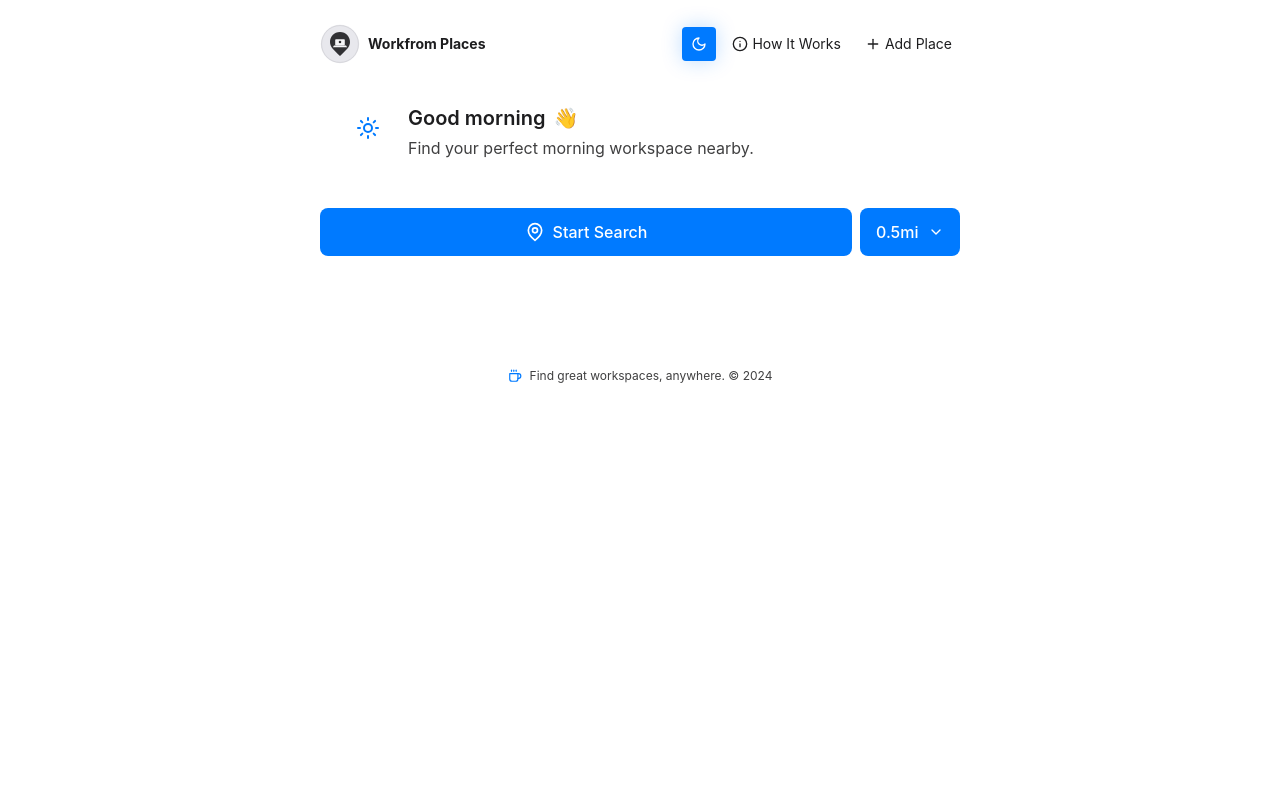
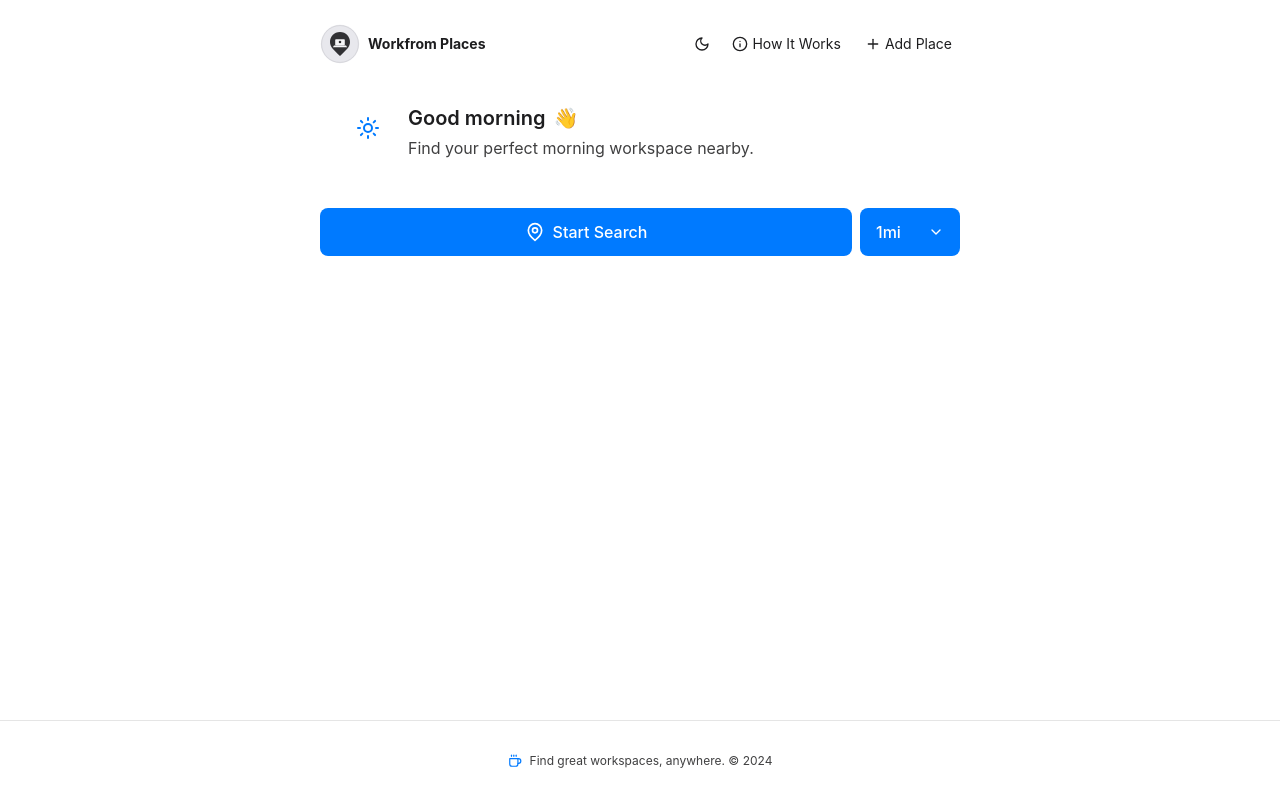
Before and after one commit to darrenbuckner/Workfrom-Places-Search-V2, a React (Create React App) app: page / in a window 1280 px wide. Shown: the top 806 px of the page. Built offline with nearby package versions, Linux system fonts and the light colour scheme.

Commit message:
this update improves the UX.

```diff
--- a/src/ThemeProvider.js
+++ b/src/ThemeProvider.js
@@ -53,18 +53,20 @@ export const ThemeToggle = () => {
   return (
     <button
       onClick={toggleTheme}
-      className={`
-        p-2 rounded transition-colors
-        bg-[var(--action-primary)] hover:bg-[var(--action-primary-hover)]
-        text-[var(--button-text)] shadow-[0_0_20px_var(--action-primary-border)]
-        border border-[var(--action-primary-border)]
-      `}
-      aria-label="Toggle theme"
+      className="p-1.5 rounded-md transition-colors text-text-tertiary
+        hover:text-text-primary hover:bg-bg-secondary group"
+      aria-label={`Switch to ${isDark ? 'light' : 'dark'} theme`}
     >
       {isDark ? (
-        <Sun size={16} className="text-[var(--button-text)]" />
+        <Sun
+          size={16}
+          className="group-hover:text-amber-400 transition-colors"
+        />
       ) : (
-        <Moon size={16} className="text-[var(--button-text)]" />
+        <Moon
+          size={16}
+          className="group-hover:text-blue-500 transition-colors"
+        />
       )}
     </button>
   );
--- a/src/components/Footer.js
+++ b/src/components/Footer.js
@@ -5,19 +5,64 @@ const Footer = () => {
   const currentYear = new Date().getFullYear();
 
   return (
-    <>
-      {/* Spacer div to ensure content isn't hidden behind footer */}
-      <div className="h-36 sm:h-24" />
-
-      <footer className="sticky bottom-0 w-full bg-[var(--bg-primary)] py-4 px-4 z-10">
-        <div className="max-w-2xl mx-auto flex items-center justify-center sm:justify-center gap-2 text-[var(--text-secondary)]">
-          <Coffee size={14} className="text-[var(--accent-primary)]" />
-          <span className="text-xs">
-            Find great workspaces, anywhere. <span>© {currentYear}</span>
-          </span>
+    <div className="footer-wrapper">
+      <footer className="fixed-footer">
+        <div className="max-w-2xl mx-auto flex flex-col sm:flex-row items-center justify-between gap-4 px-4">
+          <div className="flex items-center gap-2 text-[var(--text-secondary)]">
+            <Coffee size={14} className="text-[var(--accent-primary)]" />
+            <span className="text-xs">
+              Find great workspaces, anywhere. <span>© {currentYear}</span>
+            </span>
+          </div>
         </div>
       </footer>
-    </>
+
+      <style jsx global>{`
+        /* Ensure the page content has room for the footer */
+        #root {
+          min-height: 100vh;
+          padding-bottom: var(--footer-height, 80px);
+          position: relative;
+        }
+
+        /* Footer wrapper to maintain proper spacing */
+        .footer-wrapper {
+          position: absolute;
+          bottom: 0;
+          left: 0;
+          right: 0;
+          height: var(--footer-height, 80px);
+        }
+
+        /* Fixed footer with backdrop blur */
+        .fixed-footer {
+          position: fixed;
+          bottom: 0;
+          left: 0;
+          right: 0;
+          background: var(--bg-primary);
+          backdrop-filter: blur(8px);
+          border-top: 1px solid var(--border-primary);
+          padding: 1rem 0;
+          z-index: 50;
+          height: var(--footer-height, 80px);
+          display: flex;
+          align-items: center;
+        }
+
+        /* Mobile adjustments */
+        @media (max-width: 640px) {
+          :root {
+            --footer-height: 80px;
+          }
+
+          /* Ensure content doesn't get hidden on mobile */
+          .fixed-footer {
+            padding-bottom: calc(env(safe-area-inset-bottom, 0px) + 1rem);
+          }
+        }
+      `}</style>
+    </div>
   );
 };
 
--- a/src/components/WorkfromPlacesContent.js
+++ b/src/components/WorkfromPlacesContent.js
@@ -4,10 +4,11 @@ import { usePlaces } from '../hooks/usePlaces';
 import { usePhotoModal } from '../hooks/usePhotoModal';
 import { SearchPhases } from '../constants';
 import PhotoModal from '../PhotoModal';
+import HowItWorksModal from '../HowItWorksModal';
 import WorkspaceLayout from './WorkspaceLayout';
 
 const WorkfromPlacesContent = () => {
-  const [radius, setRadius] = useState(.5);
+  const [radius, setRadius] = useState(1);
   const [showHowItWorks, setShowHowItWorks] = useState(false);
 
   const {
@@ -110,6 +111,7 @@ const WorkfromPlacesContent = () => {
         onPhotoClick={handlePhotoClick}
         radius={radius}
         setRadius={setRadius}
+        onShowHowItWorks={() => setShowHowItWorks(true)}
       />
 
       {showPhotoModal && (
@@ -120,6 +122,10 @@ const WorkfromPlacesContent = () => {
           setShowPhotoModal={closePhotoModal}
         />
       )}
+
+      {showHowItWorks && (
+        <HowItWorksModal setShowModal={setShowHowItWorks} />
+      )}
     </>
   );
 };
--- a/src/components/WorkspaceLayout.js
+++ b/src/components/WorkspaceLayout.js
@@ -61,7 +61,8 @@ const WorkspaceLayout = ({
   onLocationChange,
   onPhotoClick,
   radius,
-  setRadius
+  setRadius,
+  onShowHowItWorks
 }) => {
   const [showMap, setShowMap] = useState(false);
   const [selectedPlace, setSelectedPlace] = useState(null);
@@ -79,7 +80,10 @@ const WorkspaceLayout = ({
 	  return (
 	    <div className="min-h-screen bg-[var(--bg-primary)] flex flex-col">
 	      <div className="container mx-auto px-4 max-w-2xl">
-	        <WorkfromHeader className="mt-6 mb-4" />
+	        <WorkfromHeader
+	          className="mt-6 mb-4"
+	          onShowHowItWorks={onShowHowItWorks}
+	        />
 	        <WelcomeBanner />
 	        <div className="mt-6">
 	          <SearchControls
```
